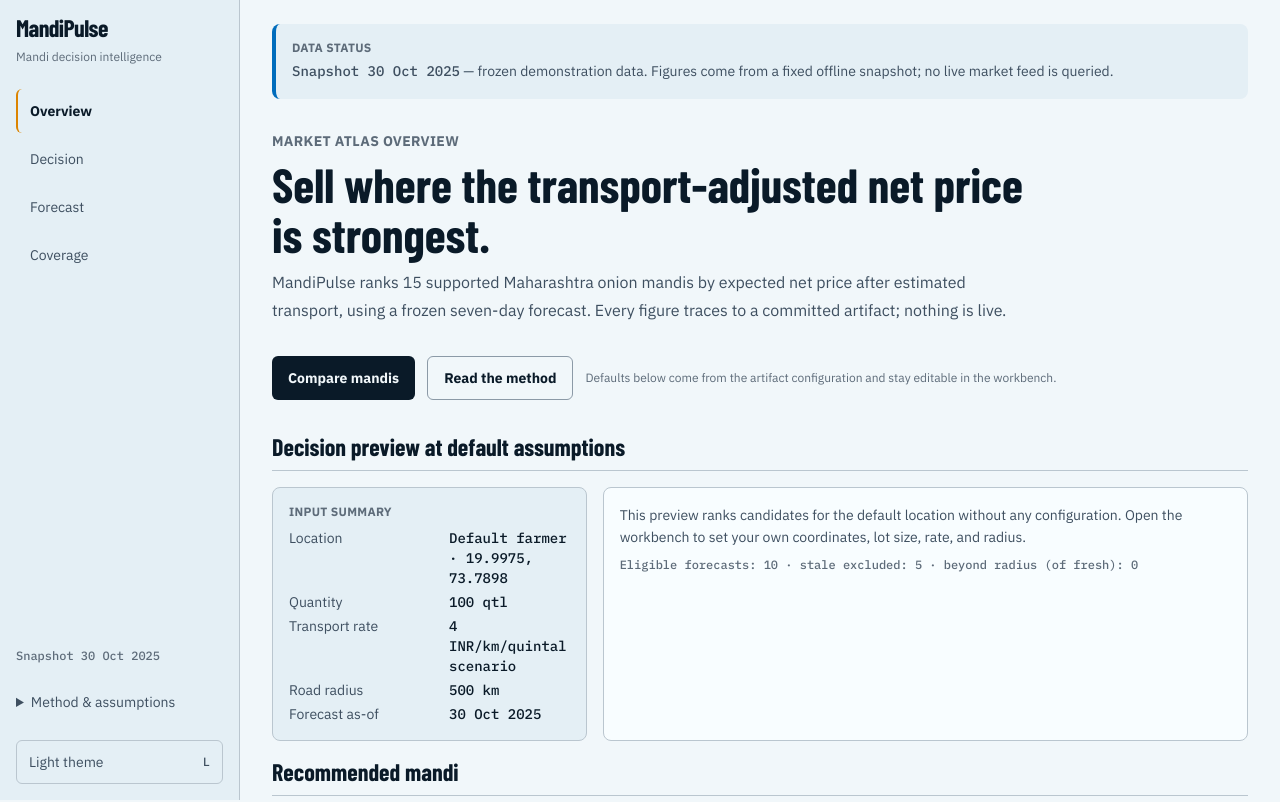
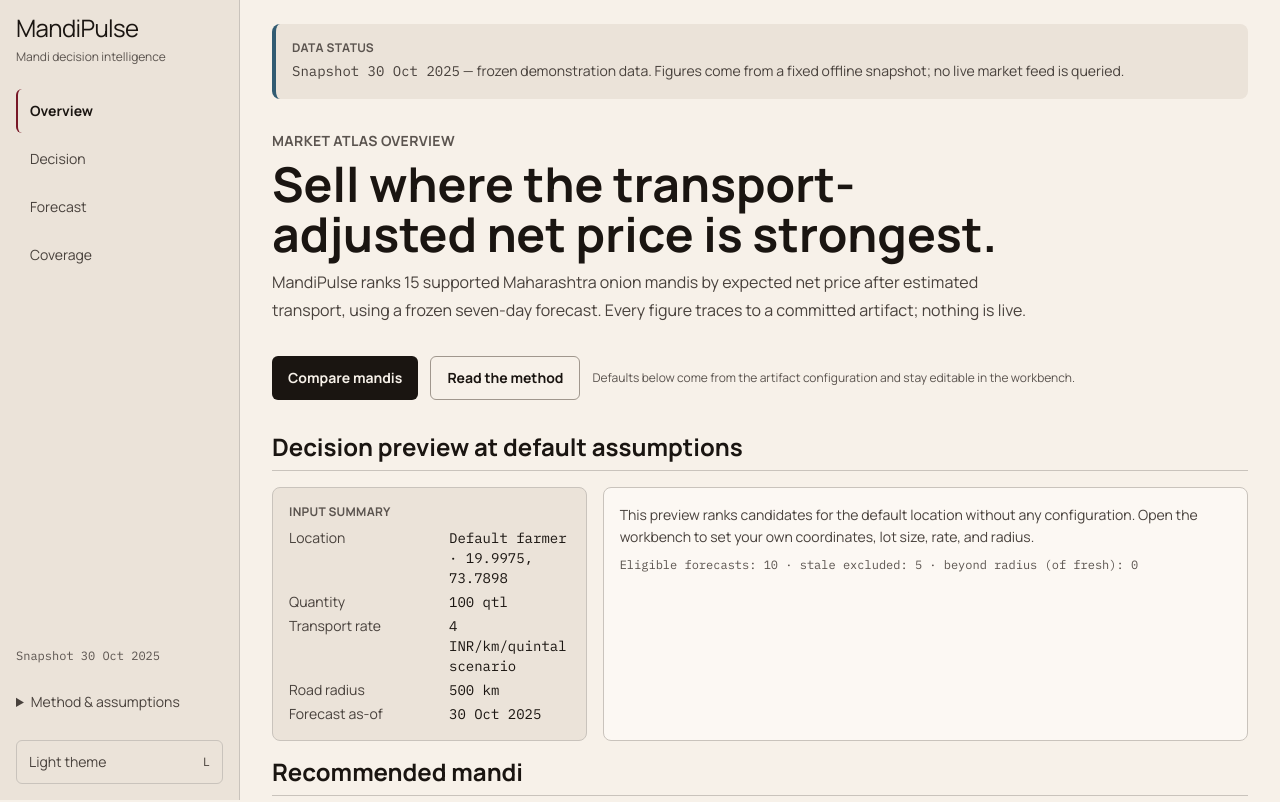
Before and after one commit to kaustubh-dot/MandiPulse, a Next.js app in the folder web/: page / in a window 1280 px wide. Shown: the top 802 px of the page. Built offline with nearby package versions, Linux system fonts and the light colour scheme.

Commit message:
design: lock quiet exchange visual system

```diff
--- a/web/src/app/globals.css
+++ b/web/src/app/globals.css
@@ -1,10 +1,5 @@
 @import "tailwindcss";
-
-/* ---------------------------------------------------------------------------
-   Market Atlas Workbench — canonical design tokens.
-   Components must reference named tokens only; no raw color values anywhere.
-   Light theme is the :root default; dark ships via [data-theme="dark"].
---------------------------------------------------------------------------- */
+@import "../styles/tokens.css";
 
 @theme inline {
   --color-paper: var(--mp-paper);
@@ -17,16 +12,19 @@
   --color-rule: var(--mp-rule);
   --color-rule-strong: var(--mp-rule-strong);
   --color-accent: var(--mp-accent);
+  --color-accent-soft: var(--mp-accent-soft);
   --color-accent-ink: var(--mp-accent-ink);
+  --color-atlas: var(--mp-atlas);
+  --color-atlas-soft: var(--mp-atlas-soft);
   --color-focus: var(--mp-focus);
   --color-success: var(--mp-success);
   --color-warning: var(--mp-warning);
   --color-danger: var(--mp-danger);
   --color-info: var(--mp-info);
 
-  --font-display: var(--font-barlow), "Arial Narrow", sans-serif;
-  --font-body: var(--font-plex-sans), Arial, sans-serif;
-  --font-numeric: var(--font-plex-mono), ui-monospace, monospace;
+  --font-display: var(--font-cormorant), Georgia, serif;
+  --font-body: var(--font-manrope), "Segoe UI", sans-serif;
+  --font-numeric: var(--font-plex-mono), "Cascadia Mono", monospace;
 
   --radius-control: 0.375rem;
   --radius-panel: 0.5rem;
@@ -45,52 +43,6 @@
   --z-modal: 400;
   --z-toast: 500;
   --z-tooltip: 600;
-}
-
-:root {
-  color-scheme: light;
-
-  --mp-paper: oklch(97.2% 0.008 235);
-  --mp-paper-2: oklch(94.5% 0.014 235);
-  --mp-surface: oklch(99% 0.006 235);
-  --mp-surface-raised: oklch(100% 0.004 235);
-  --mp-ink: oklch(21% 0.035 248);
-  --mp-ink-2: oklch(42% 0.035 248);
-  --mp-muted: oklch(52% 0.028 248);
-  --mp-rule: oklch(82% 0.018 240);
-  --mp-rule-strong: oklch(68% 0.025 245);
-  --mp-accent: oklch(69% 0.17 70);
-  --mp-accent-ink: oklch(21% 0.04 60);
-  --mp-focus: oklch(57% 0.19 255);
-  --mp-success: oklch(51% 0.14 150);
-  --mp-warning: oklch(53% 0.16 70);
-  --mp-danger: oklch(55% 0.19 28);
-  --mp-info: oklch(52.5% 0.15 250);
-
-  --dur-micro: 120ms;
-  --dur-short: 220ms;
-  --dur-long: 420ms;
-}
-
-[data-theme="dark"] {
-  color-scheme: dark;
-
-  --mp-paper: oklch(15% 0.018 248);
-  --mp-paper-2: oklch(18.5% 0.021 248);
-  --mp-surface: oklch(21.5% 0.023 248);
-  --mp-surface-raised: oklch(24.5% 0.025 248);
-  --mp-ink: oklch(94% 0.01 240);
-  --mp-ink-2: oklch(78% 0.018 240);
-  --mp-muted: oklch(68% 0.022 240);
-  --mp-rule: oklch(34% 0.025 245);
-  --mp-rule-strong: oklch(48% 0.03 245);
-  --mp-accent: oklch(76% 0.145 76);
-  --mp-accent-ink: oklch(18% 0.035 60);
-  --mp-focus: oklch(72% 0.15 250);
-  --mp-success: oklch(70% 0.13 150);
-  --mp-warning: oklch(76% 0.14 76);
-  --mp-danger: oklch(70% 0.16 28);
-  --mp-info: oklch(72% 0.13 250);
 }
 
 @layer base {
--- a/web/src/app/layout.tsx
+++ b/web/src/app/layout.tsx
@@ -1,25 +1,24 @@
 import type { Metadata } from "next";
-import { Barlow_Condensed, IBM_Plex_Mono, IBM_Plex_Sans } from "next/font/google";
+import { Cormorant_Garamond, IBM_Plex_Mono, Manrope } from "next/font/google";
 import "./globals.css";
 import AppShell from "@/components/shell/AppShell";
 
-const barlowCondensed = Barlow_Condensed({
+const cormorant = Cormorant_Garamond<"--font-cormorant">({
   subsets: ["latin"],
-  weight: "700",
-  variable: "--font-barlow",
+  weight: ["400", "600"],
   display: "swap",
 });
 
-const plexSans = IBM_Plex_Sans({
+const manrope = Manrope<"--font-manrope">({
   subsets: ["latin"],
-  weight: ["400", "700"],
-  variable: "--font-plex-sans",
+  weight: ["400", "600", "700"],
+  variable: "--font-manrope",
   display: "swap",
 });
 
-const plexMono = IBM_Plex_Mono({
+const plexMono = IBM_Plex_Mono<"--font-plex-mono">({
   subsets: ["latin"],
-  weight: ["500", "600"],
+  weight: ["400", "600"],
   variable: "--font-plex-mono",
   display: "swap",
 });
@@ -42,7 +41,7 @@
     <html
       lang="en"
       data-theme="light"
-      className={`${barlowCondensed.variable} ${plexSans.variable} ${plexMono.variable}`}
+      className={`${cormorant.variable} ${manrope.variable} ${plexMono.variable}`}
       suppressHydrationWarning
     >
       <head>
--- /dev/null
+++ b/web/src/styles/tokens.css
@@ -0,0 +1,66 @@
+/* Hallmark · macrostructure: Workbench · theme: Quiet Exchange + Garden Atlas · tone: minimal, professional, assured · anchor hue: oxblood · nav: N3 side-rail · footer: Ft2 inline-rule */
+/* Hallmark · pre-emit critique: P5 H5 E5 S5 R5 V5 */
+
+:root {
+  color-scheme: light;
+  --mp-paper: oklch(96% 0.012 75);
+  --mp-paper-2: oklch(92% 0.016 75);
+  --mp-surface: oklch(98% 0.008 75);
+  --mp-surface-raised: oklch(99% 0.006 75);
+  --mp-ink: oklch(20% 0.012 55);
+  --mp-ink-2: oklch(38% 0.012 55);
+  --mp-muted: oklch(45% 0.012 55);
+  --mp-rule: oklch(82% 0.012 70);
+  --mp-rule-strong: oklch(68% 0.018 70);
+  --mp-accent: oklch(38% 0.13 18);
+  --mp-accent-soft: oklch(91% 0.03 18);
+  --mp-accent-ink: oklch(96% 0.012 75);
+  --mp-atlas: oklch(49% 0.13 145);
+  --mp-atlas-soft: oklch(90% 0.05 145);
+  --mp-focus: oklch(48% 0.15 18);
+  --mp-success: oklch(45% 0.13 145);
+  --mp-warning: oklch(48% 0.13 70);
+  --mp-danger: oklch(48% 0.15 18);
+  --mp-info: oklch(45% 0.06 235);
+  --space-3xs: 0.125rem;
+  --space-2xs: 0.25rem;
+  --space-xs: 0.5rem;
+  --space-sm: 0.75rem;
+  --space-md: 1rem;
+  --space-lg: 1.5rem;
+  --space-xl: 2.5rem;
+  --space-2xl: 4rem;
+  --space-3xl: 6rem;
+  --radius-control: 0.25rem;
+  --radius-panel: 0.125rem;
+  --radius-pill: 999px;
+  --ease-out-atlas: cubic-bezier(0.16, 1, 0.3, 1);
+  --ease-in-atlas: cubic-bezier(0.7, 0, 0.84, 0);
+  --ease-in-out-atlas: cubic-bezier(0.65, 0, 0.35, 1);
+  --dur-micro: 120ms;
+  --dur-short: 220ms;
+  --dur-long: 420ms;
+}
+
+[data-theme="dark"] {
+  color-scheme: dark;
+  --mp-paper: oklch(16% 0.012 55);
+  --mp-paper-2: oklch(20% 0.014 55);
+  --mp-surface: oklch(24% 0.012 55);
+  --mp-surface-raised: oklch(28% 0.014 55);
+  --mp-ink: oklch(94% 0.012 75);
+  --mp-ink-2: oklch(78% 0.012 75);
+  --mp-muted: oklch(68% 0.014 55);
+  --mp-rule: oklch(34% 0.018 55);
+  --mp-rule-strong: oklch(48% 0.02 55);
+  --mp-accent: oklch(72% 0.12 18);
+  --mp-accent-soft: oklch(28% 0.05 18);
+  --mp-accent-ink: oklch(16% 0.012 55);
+  --mp-atlas: oklch(70% 0.1 145);
+  --mp-atlas-soft: oklch(24% 0.04 145);
+  --mp-focus: oklch(72% 0.14 18);
+  --mp-success: oklch(70% 0.1 145);
+  --mp-warning: oklch(76% 0.11 70);
+  --mp-danger: oklch(72% 0.14 18);
+  --mp-info: oklch(70% 0.07 235);
+}
```
Also changed, not shown: 3 other files (tests, documents, lock files or other folders).
